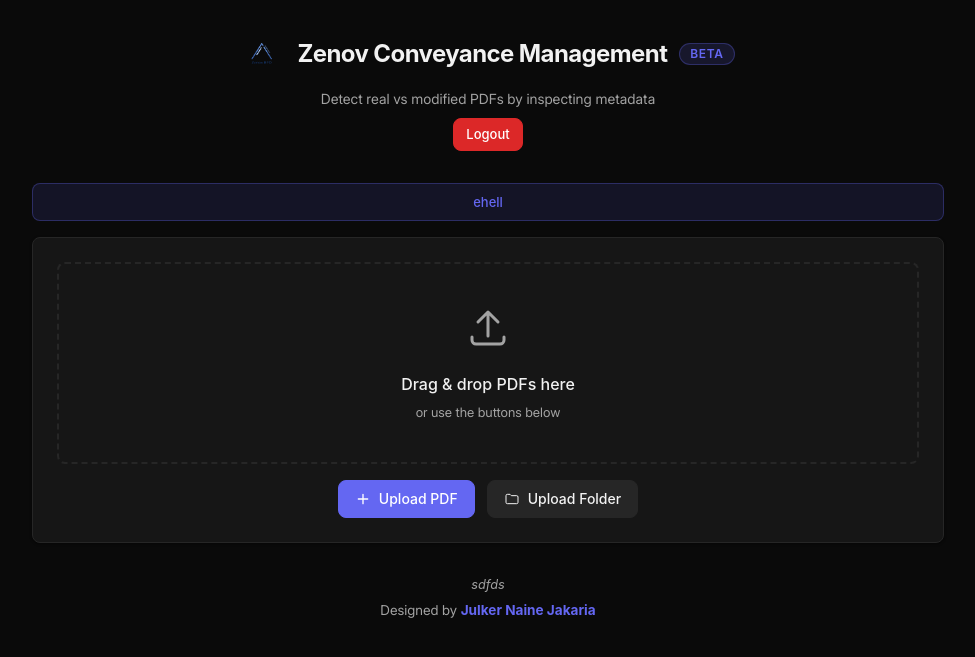
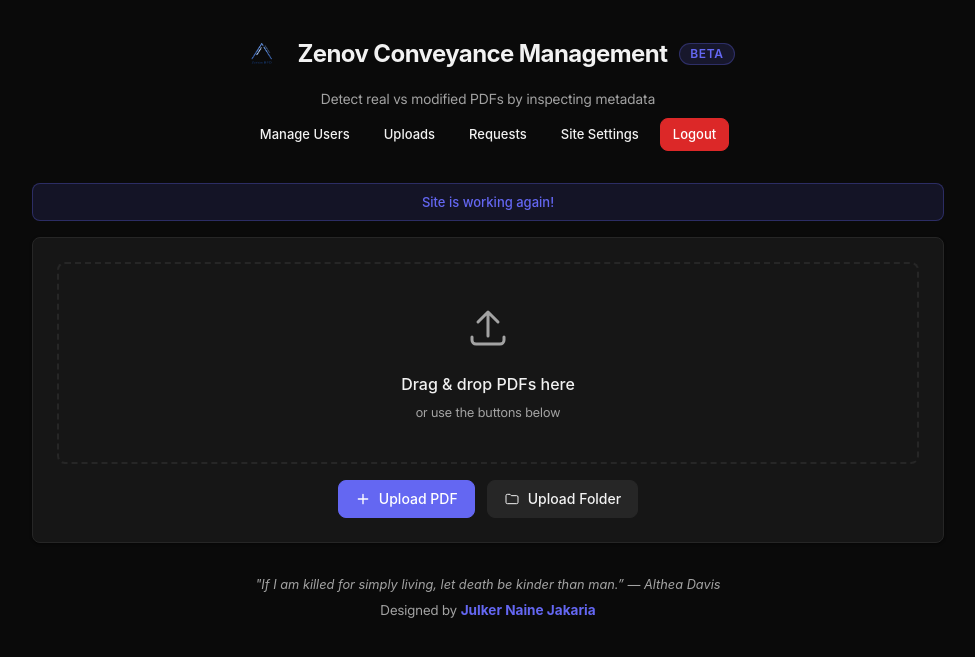
Before and after one commit to Lionel1230/ZenovUberPathaoReceieptChecker, a Flask app: page / in a window 1280 px wide. Shown: the top 657 px of the page, without its empty margins (152-1127 px from the left). Run offline with Flask 3, Linux system fonts and the light colour scheme; the visitor is signed in with stand-in values (Sample User, id 1); some web fonts are replaced.

Commit message:
huge overhaul

```diff
--- a/site_config.json
+++ b/site_config.json
@@ -1,4 +1,4 @@
 {
-  "daily_quote": "sdfds",
-  "maintenance_message": "ehell"
+  "daily_quote": "\"If I am killed for simply living,  let death be kinder than man.\u201d \u2014 Althea Davis",
+  "maintenance_message": "Site is working again!"
 }
--- a/static/css/style.css
+++ b/static/css/style.css
@@ -472,17 +472,15 @@ body{
 .admin-file-source{font-size:0.7rem;color:hsl(var(--muted-fg));white-space:nowrap;overflow:hidden;text-overflow:ellipsis;max-width:120px}
 
 /* ─── registration request cards ─── */
-.reg-request-card{
-  background:hsl(var(--secondary));border:1px solid hsl(var(--border));
-  border-radius:var(--radius);padding:0.75rem 1rem;margin-bottom:0.5rem
-}
-.reg-request-header{display:flex;align-items:center;justify-content:space-between}
-.reg-request-name{font-weight:600;font-size:0.875rem}
-.reg-request-details{display:flex;align-items:center;gap:0.75rem;margin-top:0.35rem;font-size:0.8rem}
-.reg-request-team{color:hsl(var(--primary));font-weight:500}
-.reg-request-gmail{color:hsl(var(--muted-fg))}
-.reg-request-copy{color:hsl(var(--muted-fg));font-size:0.875rem;cursor:pointer;background:none;border:none}
-.reg-request-copy:hover{color:hsl(var(--primary))}
+.reg-request-card{display:flex;align-items:center;gap:0.35rem;background:hsl(var(--secondary));border:1px solid hsl(var(--border));border-radius:var(--radius);padding:0.3rem 0.5rem;margin-bottom:0.25rem;overflow:hidden;min-width:0}
+.reg-request-name{font-weight:600;font-size:0.8125rem;overflow:hidden;text-overflow:ellipsis;white-space:nowrap;flex-shrink:1;min-width:0}
+.reg-request-divider{color:hsl(var(--border));font-size:0.65rem;user-select:none;flex-shrink:0}
+.reg-request-team{color:hsl(var(--primary));font-weight:500;font-size:0.75rem;white-space:nowrap;flex-shrink:0}
+.reg-request-gmail{color:hsl(var(--muted-fg));font-size:0.75rem;overflow:hidden;text-overflow:ellipsis;white-space:nowrap;flex:1;min-width:0}
+.reg-request-copy{color:hsl(var(--muted-fg));font-size:0.65rem;cursor:pointer;background:none;border:1px solid hsl(var(--border));border-radius:var(--radius);padding:0.1rem 0.35rem;white-space:nowrap;font-family:inherit;flex-shrink:0}
+.reg-request-copy:hover{color:hsl(var(--primary));border-color:hsl(var(--primary))}
+.reg-request-remove{color:hsl(var(--destructive));font-size:0.65rem;cursor:pointer;background:none;border:1px solid hsl(var(--destructive));border-radius:var(--radius);padding:0.1rem 0.35rem;white-space:nowrap;font-family:inherit;flex-shrink:0;line-height:1}
+.reg-request-remove:hover{background:hsl(var(--destructive));color:hsl(var(--destructive-fg))}
 
 /* ─── cleanup bar ─── */
 .cleanup-bar{
--- a/static/js/app.js
+++ b/static/js/app.js
@@ -111,8 +111,10 @@
     var profile = document.getElementById("profileSection");
     var userTabs = document.getElementById("userTabs");
     var adminTabs = document.getElementById("adminTabs");
+    var adminBtns = ["manageUsersBtn", "uploadsBtn", "regRequestsBtn", "siteSettingsBtn"];
 
     if (isAdm) {
+      adminBtns.forEach(function (id) { var el = document.getElementById(id); if (el) el.classList.remove("hidden"); });
       if (profile) profile.classList.add("hidden");
       if (userTabs) userTabs.classList.add("hidden");
       document.getElementById("tab-billing").classList.add("hidden");
@@ -124,6 +126,7 @@
       if (logsTab) logsTab.classList.toggle("hidden", currentUser !== "IT");
       switchAdminTab("uploads");
     } else {
+      adminBtns.forEach(function (id) { var el = document.getElementById(id); if (el) el.classList.add("hidden"); });
       if (profile) profile.classList.remove("hidden");
       if (userTabs) userTabs.classList.remove("hidden");
       if (adminTabs) adminTabs.classList.add("hidden");
@@ -259,7 +262,7 @@
       return '<div class="staging-item">' +
         '<span class="staging-name" title="' + escapeHtml(f.name) + '">' + escapeHtml(f.name) + '</span>' +
         '<span class="staging-size">' + (f.size / (1024 * 1024)).toFixed(2) + ' MB</span>' +
-        '<button class="btn btn-ghost btn-icon btn-sm" data-remove="' + i + '" title="Remove" style="color:hsl(var(--destructive))">&times;</button>' +
+        '<button class="btn btn-ghost btn-icon btn-sm" data-remove="' + i + '" title="Remove" style="color:hsl(var(--destructive));font-size:0.5em">&times;</button>' +
         '</div>';
     }).join("");
     stagingList.querySelectorAll("[data-remove]").forEach(function (btn) {
@@ -524,7 +527,7 @@
           '<span class="user-name">' + escapeHtml(u.username) + "</span>" +
           "</div>" +
           (showPasswords && u.password ? '<span class="user-password">' + escapeHtml(u.password) + "</span>" : "") +
-          (u.username !== "root" && u.username !== currentUser ? '<button class="btn btn-ghost btn-icon btn-sm" data-delete="' + escapeHtml(u.username) + '" title="Delete user" style="color:hsl(var(--destructive))">&times;</button>' : "") +
+          (u.username !== "root" && u.username !== currentUser ? '<button class="btn btn-ghost btn-icon btn-sm" data-delete="' + escapeHtml(u.username) + '" title="Delete user" style="color:hsl(var(--destructive));font-size:0.5em">&times;</button>' : "") +
           "</div>";
       }).join("");
       list.querySelectorAll("[data-delete]").forEach(function (btn) { btn.addEventListener("click", function () { deleteUser(btn.dataset.delete); }); });
@@ -754,6 +757,7 @@
 
   async function loadUploadsAdminList() {
     var list = document.getElementById("uploadsAdminList");
+    if (!list) return;
     if (!document.getElementById("adminUploadsSearch")) {
       var wrapper = document.createElement("div");
       wrapper.style.marginBottom = "0.75rem";
@@ -769,6 +773,7 @@
       if (!res.ok) return;
       var data = await res.json();
       if (data.users.length === 0) { list.innerHTML = emptyStateHtml("No submissions yet", ""); return; }
+      data.users.sort(function (a, b) { return (a.count === 0 ? 0 : 1) - (b.count === 0 ? 0 : 1); });
       list.innerHTML = data.users.map(function (u) {
         return '<div class="admin-user-card' + (u.count === 0 ? " no-uploads" : "") + '">' +
           '<div class="admin-user-header">' +
@@ -833,17 +838,16 @@
       if (data.requests.length === 0) { list.innerHTML = emptyStateHtml("No requests yet", ""); return; }
       list.innerHTML = data.requests.map(function (r) {
         return '<div class="reg-request-card">' +
-          '<div class="reg-request-header">' +
-          '<span class="reg-request-name">' + escapeHtml(r.name) + "</span>" +
-          '<button class="btn btn-ghost btn-icon btn-sm" data-delete-reg="' + escapeHtml(r.gmail) + '" title="Remove" style="color:hsl(var(--destructive))">&times;</button>' +
-          "</div>" +
-          '<div class="reg-request-details">' +
-          '<span class="reg-request-team">' + escapeHtml(r.team) + "</span>" +
-          '<span class="reg-request-gmail">' + escapeHtml(r.gmail) + "</span>" +
-          '<button class="reg-request-copy" data-copy="' + escapeHtml(r.gmail) + '" title="Copy email">?</button>' +
-          "</div></div>";
+          '<span class="reg-request-name">' + escapeHtml(r.name) + '</span>' +
+          '<span class="reg-request-divider">|</span>' +
+          '<span class="reg-request-team">' + escapeHtml(r.team) + '</span>' +
+          '<span class="reg-request-divider">|</span>' +
+          '<span class="reg-request-gmail">' + escapeHtml(r.gmail) + '</span>' +
+          '<button class="reg-request-copy" data-copy="' + escapeHtml(r.gmail) + '" title="Copy email">Copy</button>' +
+          '<button class="reg-request-remove" data-delete-reg="' + escapeHtml(r.gmail) + '" title="Remove">&times;</button>' +
+          "</div>";
       }).join("");
-      list.querySelectorAll("[data-copy]").forEach(function (btn) { btn.addEventListener("click", function () { navigator.clipboard.writeText(btn.dataset.copy); btn.textContent = "?"; setTimeout(function () { btn.textContent = "?"; }, 1500); }); });
+      list.querySelectorAll("[data-copy]").forEach(function (btn) { btn.addEventListener("click", function () { navigator.clipboard.writeText(btn.dataset.copy); btn.textContent = "Copied!"; setTimeout(function () { btn.textContent = "Copy"; }, 1500); }); });
       list.querySelectorAll("[data-delete-reg]").forEach(function (btn) { btn.addEventListener("click", function () { deleteRegRequest(btn.dataset.deleteReg); }); });
     } catch (_) { list.innerHTML = emptyStateHtml("Failed to load requests"); }
   }
@@ -902,7 +906,7 @@
     if (!confirm("Are you sure? This action cannot be undone.")) return;
     var btn = document.getElementById("runCleanupBtn");
     setLoading(btn, true);
-    try { var res = await fetch("/api/admin/cleanup", { method: "POST" }); if (res.ok) { showToast("All submissions deleted", "success"); loadUploadsAdminList(); } else { var d = await res.json(); showToast(d.error || "Cleanup failed"); } } catch (_) { showToast("Cleanup failed"); }
+    try { var res = await fetch("/api/admin/cleanup", { method: "POST" }); if (res.ok) { showToast("All submissions deleted", "success"); loadUploadsAdminList(); if (document.getElementById("uploadsModalList")) loadUploadsModal(); } else { var d = await res.json(); showToast(d.error || "Cleanup failed"); } } catch (_) { showToast("Cleanup failed"); }
     setLoading(btn, false);
   }
 
--- a/user_meta.json
+++ b/user_meta.json
@@ -4,7 +4,8 @@
       "October": 66.0,
       "April": 999.0,
       "November": 9.0,
-      "March": 513.3
+      "March": 513.3,
+      "January": 600.0
     },
     "profile_pic": true
   }
```
